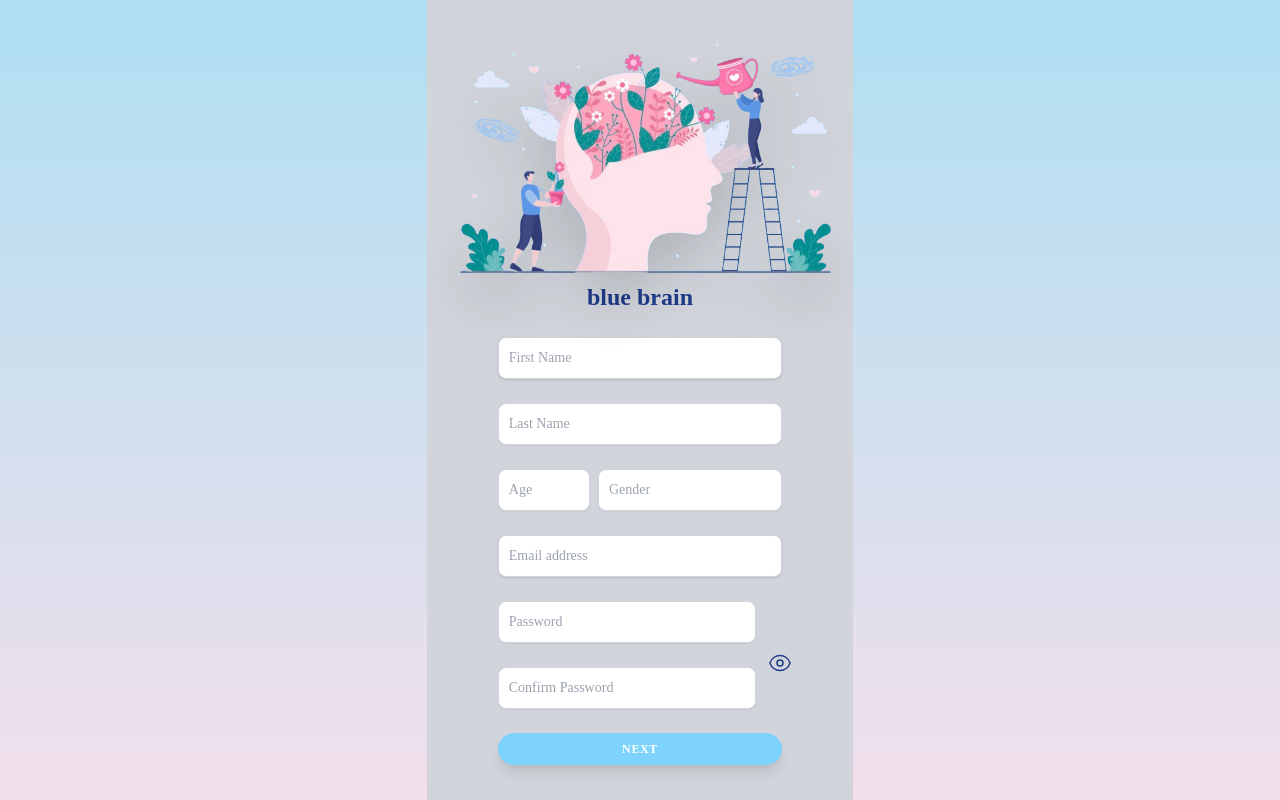
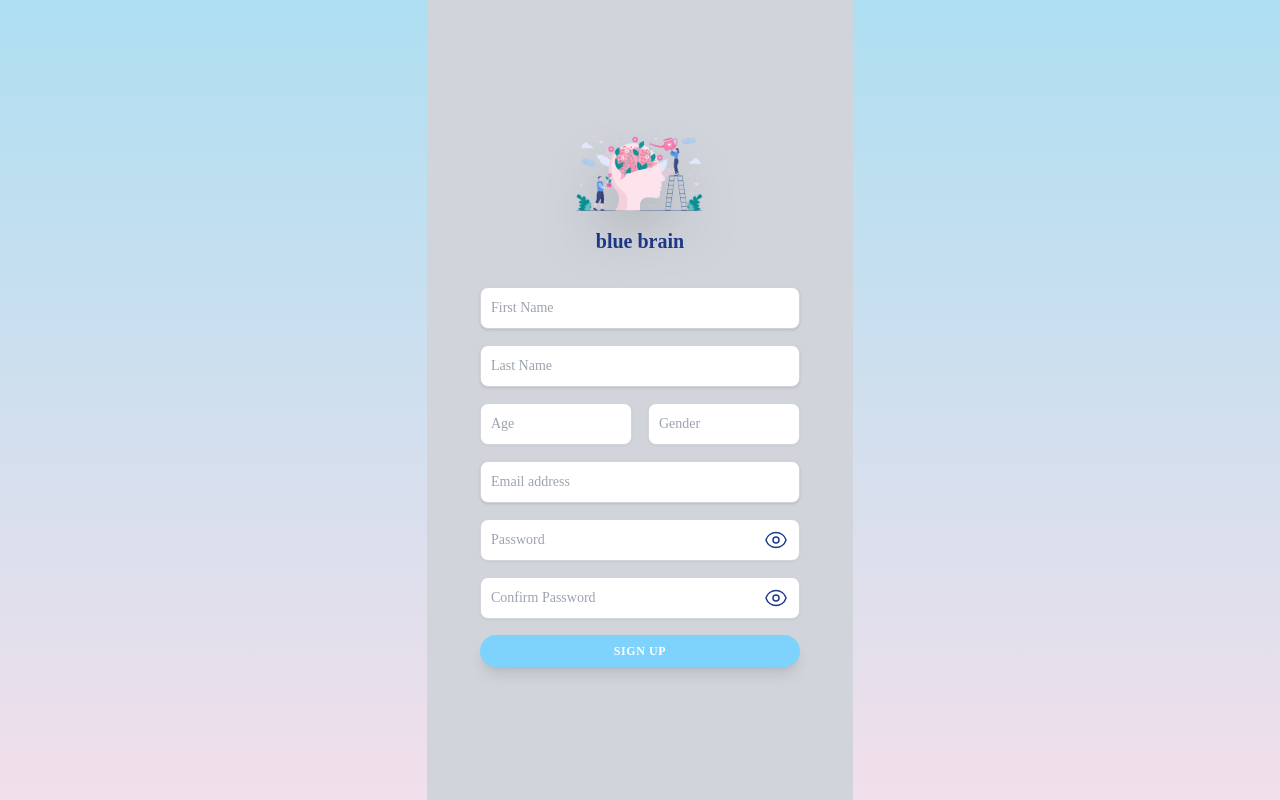
Before and after one commit to praveenakan08/BlueBrain-FrontEnd, a React (Create React App) app in the folder mental-health-app/: page /signup in a window 1280 px wide. Built offline with nearby package versions, Linux system fonts and the light colour scheme.

Commit message:
fixed login, sign up ui design

```diff
--- a/mental-health-app/src/components/AddNote.tsx
+++ b/mental-health-app/src/components/AddNote.tsx
@@ -20,9 +20,9 @@ const AddNote = ({handleNewNote}: AddNoteProps): JSX.Element => {
     }
 
     return (
-        <div className="note bg-green-300 shadow-lg">
+        <div className="note bg-gray-200 shadow-lg">
             <textarea
-                className="focus:outline-none resize-none bg-green-300"
+                className="focus:outline-none resize-none bg-gray-200"
                 rows={8} cols={10}
                 placeholder="What's on your mind today?"
                 value={noteContent}
--- a/mental-health-app/src/components/EmotionButton.tsx
+++ b/mental-health-app/src/components/EmotionButton.tsx
@@ -1,6 +1,5 @@
 interface EmotionButtonType {
     emotion: string,
-    // selected: string,
     handleEmotion: any,
     emojiUrl: any;
 }
@@ -13,7 +12,6 @@ const EmotionButton = ({emotion, handleEmotion, emojiUrl}: EmotionButtonType): J
     return (
         <div>
             <button className={"btn flex flex-col gap-3 justify-center items-center"}
-                                //${selected === emotion ? 'selected' : ''}`}
                     onClick={() => handleClick(emotion)}>
                 <img src={emojiUrl} className="h-10 w-10"></img>
                 <p className="font-bold">{emotion}</p>
--- a/mental-health-app/src/components/Note.tsx
+++ b/mental-health-app/src/components/Note.tsx
@@ -12,7 +12,7 @@ const Note = ({key, id, text, date, handleDeleteNote}: NoteProps): JSX.Element =
     }
 
     return (
-        <div className="note bg-[#FEF1B8] shadow-lg">
+        <div className="note bg-bbPink shadow-lg">
             <span>{text}</span>
 
             <div className="note-footer">
--- /dev/null
+++ b/mental-health-app/src/components/Password.tsx
@@ -0,0 +1,68 @@
+import { useState } from "react";
+
+interface PasswordType {
+    placeholder: string;
+}
+
+const Password = ({placeholder}: PasswordType): JSX.Element => {
+  const [isPasswordVisible, setIsPasswordVisible] = useState(false);
+
+  const handlePasswordVisible = () => {
+    setIsPasswordVisible(!isPasswordVisible);
+  };
+  return (
+    <div className="relative w-full">
+      <input
+        type={isPasswordVisible ? "text" : "password"}
+        id="hs-toggle-password"
+        className="input shadow-sm w-2/3 pr-10"
+        placeholder={placeholder}
+        required
+      />
+
+      <button
+        onClick={handlePasswordVisible}
+        className="absolute inset-y-0 right-0 pr-3 flex items-center"
+      >
+        {!isPasswordVisible ? (
+          <svg
+            xmlns="http://www.w3.org/2000/svg"
+            fill="none"
+            viewBox="0 0 24 24"
+            strokeWidth={1.5}
+            stroke="currentColor"
+            className="size-6"
+          >
+            <path
+              strokeLinecap="round"
+              strokeLinejoin="round"
+              d="M2.036 12.322a1.012 1.012 0 0 1 0-.639C3.423 7.51 7.36 4.5 12 4.5c4.638 0 8.573 3.007 9.963 7.178.07.207.07.431 0 .639C20.577 16.49 16.64 19.5 12 19.5c-4.638 0-8.573-3.007-9.963-7.178Z"
+            />
+            <path
+              strokeLinecap="round"
+              strokeLinejoin="round"
+              d="M15 12a3 3 0 1 1-6 0 3 3 0 0 1 6 0Z"
+            />
+          </svg>
+        ) : (
+          <svg
+            xmlns="http://www.w3.org/2000/svg"
+            fill="none"
+            viewBox="0 0 24 24"
+            strokeWidth={1.5}
+            stroke="currentColor"
+            className="size-6"
+          >
+            <path
+              strokeLinecap="round"
+              strokeLinejoin="round"
+              d="M3.98 8.223A10.477 10.477 0 0 0 1.934 12C3.226 16.338 7.244 19.5 12 19.5c.993 0 1.953-.138 2.863-.395M6.228 6.228A10.451 10.451 0 0 1 12 4.5c4.756 0 8.773 3.162 10.065 7.498a10.522 10.522 0 0 1-4.293 5.774M6.228 6.228 3 3m3.228 3.228 3.65 3.65m7.894 7.894L21 21m-3.228-3.228-3.65-3.65m0 0a3 3 0 1 0-4.243-4.243m4.242 4.242L9.88 9.88"
+            />
+          </svg>
+        )}
+      </button>
+    </div>
+  );
+};
+
+export default Password;
--- a/mental-health-app/src/container/Login.tsx
+++ b/mental-health-app/src/container/Login.tsx
@@ -1,13 +1,8 @@
-import { useState } from "react";
 import { useNavigate } from "react-router-dom";
+import Password from "../components/Password";
 
 const Login = (): JSX.Element => {
-  const [isPasswordVisible, setIsPasswordVisible] = useState(false);
   const history = useNavigate();
-
-  const handlePasswordVisible = () => {
-    setIsPasswordVisible(!isPasswordVisible);
-  };
 
   const navigateToDashboard = () => {
     history("/dashboard");
@@ -41,62 +36,17 @@ const Login = (): JSX.Element => {
 
         {/* password */}
         <div className="flex mb-6 w-2/3 gap-3">
-          <input
-            type={isPasswordVisible ? "text" : "password"}
-            id="hs-toggle-password"
-            className="input shadow-sm w-2/3"
-            placeholder="Password"
-            required
-          />
-
-          <button onClick={handlePasswordVisible}>
-            {!isPasswordVisible ? (
-              <svg
-                xmlns="http://www.w3.org/2000/svg"
-                fill="none"
-                viewBox="0 0 24 24"
-                strokeWidth={1.5}
-                stroke="currentColor"
-                className="size-6"
-              >
-                <path
-                  strokeLinecap="round"
-                  strokeLinejoin="round"
-                  d="M2.036 12.322a1.012 1.012 0 0 1 0-.639C3.423 7.51 7.36 4.5 12 4.5c4.638 0 8.573 3.007 9.963 7.178.07.207.07.431 0 .639C20.577 16.49 16.64 19.5 12 19.5c-4.638 0-8.573-3.007-9.963-7.178Z"
-                />
-                <path
-                  strokeLinecap="round"
-                  strokeLinejoin="round"
-                  d="M15 12a3 3 0 1 1-6 0 3 3 0 0 1 6 0Z"
-                />
-              </svg>
-            ) : (
-              <svg
-                xmlns="http://www.w3.org/2000/svg"
-                fill="none"
-                viewBox="0 0 24 24"
-                strokeWidth={1.5}
-                stroke="currentColor"
-                className="size-6"
-              >
-                <path
-                  strokeLinecap="round"
-                  strokeLinejoin="round"
-                  d="M3.98 8.223A10.477 10.477 0 0 0 1.934 12C3.226 16.338 7.244 19.5 12 19.5c.993 0 1.953-.138 2.863-.395M6.228 6.228A10.451 10.451 0 0 1 12 4.5c4.756 0 8.773 3.162 10.065 7.498a10.522 10.522 0 0 1-4.293 5.774M6.228 6.228 3 3m3.228 3.228 3.65 3.65m7.894 7.894L21 21m-3.228-3.228-3.65-3.65m0 0a3 3 0 1 0-4.243-4.243m4.242 4.242L9.88 9.88"
-                />
-              </svg>
-            )}
-          </button>
+          <Password placeholder={"Password"} />
         </div>
 
-        {/* forgot password? */}
         <div className="mb-6">
+          {/* forgot password? */}
           <a href="/forgot-password" className="text-xs font-bold justify-end">
             Forgot Password?
           </a>
         </div>
 
-        {/* sign-in button */}
+        {/* log-in button */}
         <div className="mb-6 w-2/3">
           <button
             className="btn bg-sky-300 text-white hover:shadow-inner shadow-lg w-full"
@@ -105,6 +55,13 @@ const Login = (): JSX.Element => {
             Log in
           </button>
         </div>
+
+        {/* navigate to sign up page */}
+        <div>
+          <a href="/signup" className="text-xs font-bold justify-end">
+            First Time User? Sign Up Here
+          </a>
+        </div>
       </div>
       <div className="col-span-1"></div>
     </div>
--- a/mental-health-app/src/container/Registration.tsx
+++ b/mental-health-app/src/container/Registration.tsx
@@ -1,12 +1,13 @@
 import { useState } from "react";
 import { useNavigate } from "react-router-dom";
+import Password from "../components/Password";
 
 const Registration = (): JSX.Element => {
-  const history = useNavigate();
+  const navigate = useNavigate(); // Updated to useNavigate() correctly
   const [isPasswordVisible, setIsPasswordVisible] = useState(false);
 
-  const navigateQuestionnaire = () => {
-    history("/questionnaire");
+  const navigateToDashboard = () => {
+    navigate("/dashboard"); // Fixed navigate usage
   };
 
   const handlePasswordVisible = () => {
@@ -19,143 +20,69 @@ const Registration = (): JSX.Element => {
       <div className="col-span-1"></div>
 
       {/* Center part */}
-      <div className="flex justify-center items-center flex-col bg-gray-300 h-screen col-span-1 overflow-y-auto">
+      <div className="flex flex-col justify-center items-center bg-gray-300 h-screen col-span-1 overflow-hidden">
         {/* logo image and title */}
-        <div className="flex items-center flex-col m-6">
-          <div>
-            <img
-              className="drop-shadow-2xl m-2"
-              src="/images/logo.png"
-              alt="LOGO"
-            ></img>
-          </div>
-          <div className="logo">blue brain</div>
+        <div className="flex flex-col items-center mb-8">
+          <img
+            className="w-32 h-auto mb-4 drop-shadow-2xl"
+            src="/images/logo.png"
+            alt="LOGO"
+          />
+          <div className="text-xl font-bold">blue brain</div>
         </div>
 
-        {/* first name, last name */}
-        <div className="mb-6 inline-block w-2/3">
+        {/* Form */}
+        <div className="flex flex-col w-3/4 max-w-md">
+          {/* first name, last name */}
           <input
             id="firstName"
-            className="input shadow"
+            className="input shadow mb-4"
             placeholder="First Name"
             required
           />
-        </div>
-        <div className="mb-6 inline-block w-2/3">
           <input
             id="lastName"
-            className="input shadow-sm"
+            className="input shadow mb-4"
             placeholder="Last Name"
             required
           />
-        </div>
 
-        <div className="flex w-2/3 gap-2">
-          <div className="mb-6 inline-block w-1/3">
+          <div className="flex gap-4 mb-4">
             <input
               id="age"
-              className="input shadow-sm"
+              className="input shadow-sm w-1/2"
               placeholder="Age"
               required
             />
-          </div>
-          <div className="mb-6 inline-block w-2/3">
             <input
               id="gender"
-              className="input shadow-sm"
+              className="input shadow-sm w-1/2"
               placeholder="Gender"
               required
             />
           </div>
-        </div>
 
-        {/* email address */}
-        <div className="mb-6 inline-block w-2/3">
+          {/* email address */}
           <input
             type="email"
             id="email"
-            className="input shadow"
+            className="input shadow mb-4"
             placeholder="Email address"
             required
           />
-        </div>
 
-        {/* password fields */}
-        <div className="flex gap-3 w-2/3 justify-between items-center">
-          <div className="w-[95%]">
-            {/* password */}
-            <div className="flex mb-6 gap-3">
-              <input
-                type={isPasswordVisible ? "text" : "password"}
-                id="hs-toggle-password"
-                className="input shadow-sm w-2/3"
-                placeholder="Password"
-                required
-              />
-            </div>
-
-            {/* confirm password */}
-            <div className="flex mb-6 gap-3">
-              <input
-                type={isPasswordVisible ? "text" : "password"}
-                id="hs-toggle-password"
-                className="input shadow-sm w-2/3"
-                placeholder="Confirm Password"
-                required
-              />
-            </div>
+          {/* password fields */}
+          <div className="flex flex-col gap-4 mb-4">
+          <Password placeholder={'Password'}/>
+          <Password placeholder={'Confirm Password'}/>
           </div>
 
-          <div className="w-[5%]">
-            {/* eye button */}
-            <button onClick={handlePasswordVisible}>
-              {!isPasswordVisible ? (
-                <svg
-                  xmlns="http://www.w3.org/2000/svg"
-                  fill="none"
-                  viewBox="0 0 24 24"
-                  strokeWidth={1.5}
-                  stroke="currentColor"
-                  className="size-6"
-                >
-                  <path
-                    strokeLinecap="round"
-                    strokeLinejoin="round"
-                    d="M2.036 12.322a1.012 1.012 0 0 1 0-.639C3.423 7.51 7.36 4.5 12 4.5c4.638 0 8.573 3.007 9.963 7.178.07.207.07.431 0 .639C20.577 16.49 16.64 19.5 12 19.5c-4.638 0-8.573-3.007-9.963-7.178Z"
-                  />
-                  <path
-                    strokeLinecap="round"
-                    strokeLinejoin="round"
-                    d="M15 12a3 3 0 1 1-6 0 3 3 0 0 1 6 0Z"
-                  />
-                </svg>
-              ) : (
-                <svg
-                  xmlns="http://www.w3.org/2000/svg"
-                  fill="none"
-                  viewBox="0 0 24 24"
-                  strokeWidth={1.5}
-                  stroke="currentColor"
-                  className="size-6"
-                >
-                  <path
-                    strokeLinecap="round"
-                    strokeLinejoin="round"
-                    d="M3.98 8.223A10.477 10.477 0 0 0 1.934 12C3.226 16.338 7.244 19.5 12 19.5c.993 0 1.953-.138 2.863-.395M6.228 6.228A10.451 10.451 0 0 1 12 4.5c4.756 0 8.773 3.162 10.065 7.498a10.522 10.522 0 0 1-4.293 5.774M6.228 6.228 3 3m3.228 3.228 3.65 3.65m7.894 7.894L21 21m-3.228-3.228-3.65-3.65m0 0a3 3 0 1 0-4.243-4.243m4.242 4.242L9.88 9.88"
-                  />
-                </svg>
-              )}
-            </button>
-          </div>
-        </div>
-
-        {/* questionnaire button */}
-        <div className="mb-6 w-2/3">
+          {/* navigate to dashboard */}
           <button
-            className="btn bg-sky-300 text-white hover:shadow-inner shadow-lg w-full"
-            onClick={navigateQuestionnaire}
+            className="btn bg-sky-300 text-white hover:bg-sky-400 shadow-lg w-full py-2 rounded"
+            onClick={navigateToDashboard}
           >
-            Next
+            Sign Up
           </button>
         </div>
       </div>
```
Also changed, not shown: mental-health-app/src/container/Dashboard.tsx (+22 -8 lines), mental-health-app/src/index.css (+13 -0 lines).
